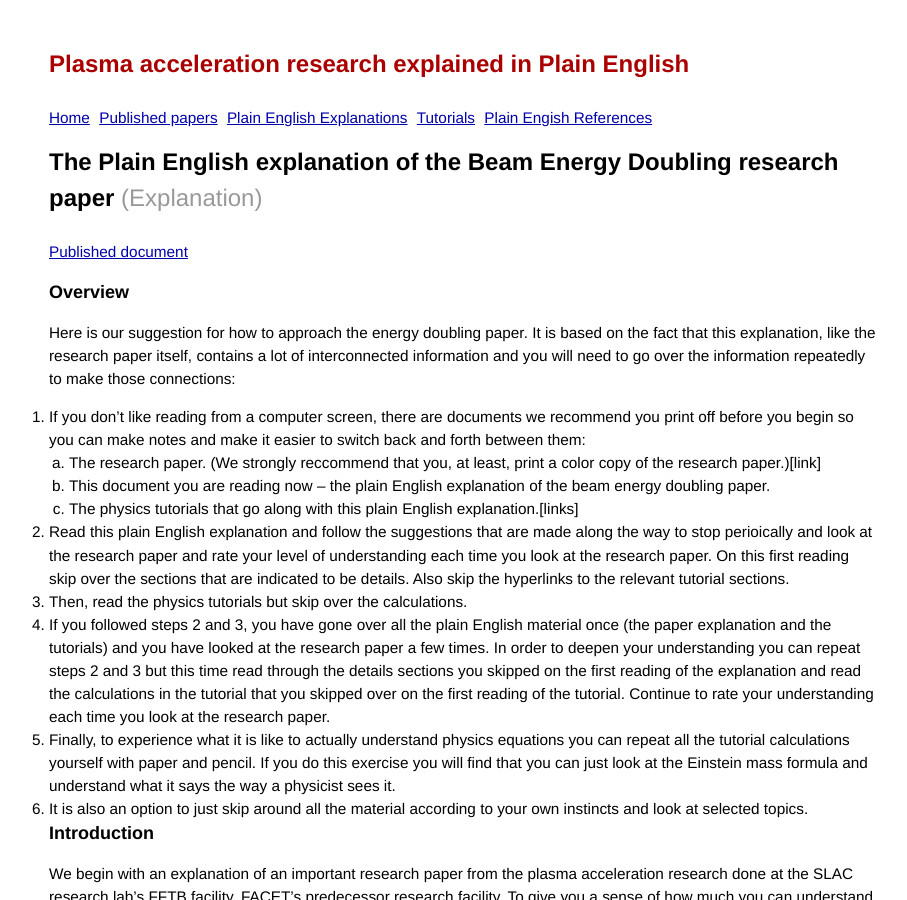
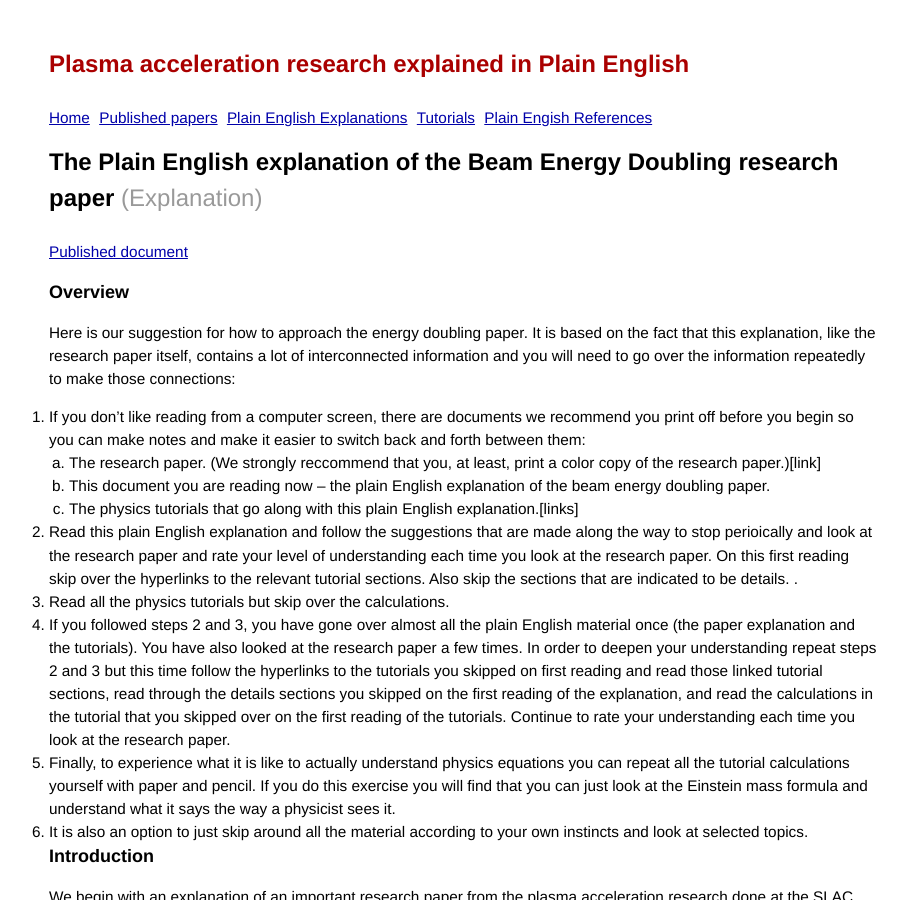
Before and after one commit to grbfacet/facet, a Jekyll site: the page built from energy-doubling-exposition.md, in a window 1280 px wide and 900 px high. Shown: the whole window, without its empty margins (176-1083 px from the left). Built offline with Jekyll 4.4.1, drawn with Linux system fonts in a browser that asks for light colours.

Commit message:
Update energy-doubling-exposition.md

```diff
--- a/energy-doubling-exposition.md
+++ b/energy-doubling-exposition.md
@@ -12,9 +12,9 @@ Here is our suggestion for how to approach the energy doubling paper. It is base
    1. The research paper. (We strongly reccommend that you, at least, print a color copy of the research paper.)[link]
    1. This document you are reading now – the plain English explanation of the beam energy doubling paper.
    1. The physics tutorials that go along with this plain English explanation.[links]
-2. Read this plain English explanation and follow the suggestions that are made along the way to stop perioically and look at the research paper and rate your level of understanding each time you look at the research paper. On this first reading skip over the sections that are indicated to be details. Also skip the hyperlinks to the relevant tutorial sections.
-3. Then, read the physics tutorials but skip over the calculations.
-4. If you followed steps 2 and 3, you have gone over all the plain English material once (the paper explanation and the tutorials) and you have looked at the research paper a few times. In order to deepen your understanding you can repeat steps 2 and 3 but this time read through the details sections you skipped on the first reading of the explanation and read the calculations in the tutorial that you skipped over on the first reading of the tutorial. Continue to rate your understanding each time you look at the research paper.
+2. Read this plain English explanation and follow the suggestions that are made along the way to stop perioically and look at the research paper and rate your level of understanding each time you look at the research paper. On this first reading skip over the hyperlinks to the relevant tutorial sections. Also skip the sections that are indicated to be details. .
+3. Read all the physics tutorials but skip over the calculations.
+4. If you followed steps 2 and 3, you have gone over almost all the plain English material once (the paper explanation and the tutorials). You have also looked at the research paper a few times. In order to deepen your understanding repeat steps 2 and 3 but this time follow the hyperlinks to the tutorials you skipped on first reading and read those linked tutorial sections, read through the details sections you skipped on the first reading of the explanation, and read the calculations in the tutorial that you skipped over on the first reading of the tutorials. Continue to rate your understanding each time you look at the research paper.
 5. Finally, to experience what it is like to actually understand physics equations you can repeat all the tutorial calculations yourself with paper and pencil. If you do this exercise you will find that you can just look at the Einstein mass formula and understand what it says the way a physicist sees it.
 6. It is also an option to just skip around all the material according to your own instincts and look at selected topics.
 
```
